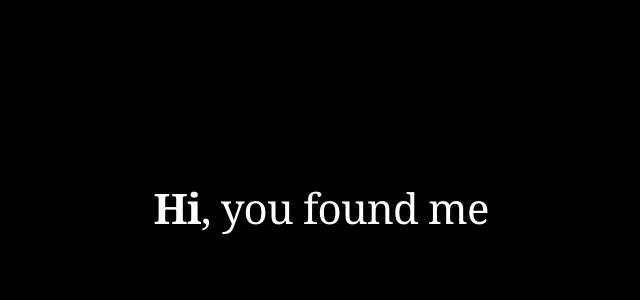
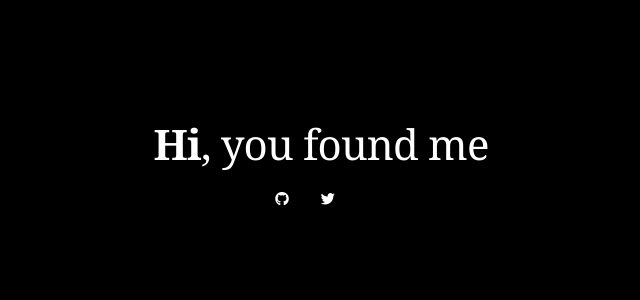
Before and after one commit to nugrahawahyu/Lilac, a Nuxt app: page / in a window 1280 px wide. Shown: the top 300 px of the page, without its empty margins (319-959 px from the left). Built offline with nearby package versions, Linux system fonts and the light colour scheme.

Commit message:
add social links

```diff
--- a/assets/css/main.css
+++ b/assets/css/main.css
@@ -1,6 +1,6 @@
 html, body
 {
-  background-color: #fff;
+  background-color: #000;
   color: #000;
   letter-spacing: 0.5px;
   font-family: "Source Sans Pro", Arial, sans-serif;
@@ -26,16 +26,6 @@ a, a:hover, a:focus, a:visited
   max-height: 289px;
 }
 
-main {
-  padding-top: 64px;
+.page-container {
+  min-height: 100vh;
 }
-
-@media only screen and (max-width: 768px) {
-  main {
-    margin-top: 56px;
-  }
-}
-
-.page-container {
-  /* min-height: 100vh; */
-}
--- a/layouts/default.vue
+++ b/layouts/default.vue
@@ -1,6 +1,6 @@
 <template>
   <div>
-    <v-header></v-header>
+    <!-- <v-header></v-header> -->
     <nuxt/>
     <!-- <my-footer/> -->
   </div>
--- a/partials/homepage/v1.vue
+++ b/partials/homepage/v1.vue
@@ -2,13 +2,19 @@
   <div class="page-container">
     <section class="dark-section">
       <div class="content content--full-height" style="padding: 0;">
-        <parallax img-src="images/banner.jpg" style="position: relative;">
-          <div style="position: absolute; background-color: rgba(255,255,255,0.5); top: 0; bottom: 0; left: 0; right: 0; z-index: 1;">
-            <div class="header-content content content--narrow">
-              <h1 class="title"><span style="font-weight: 800;">Hi</span>, you found me</h1>
-            </div>
+        <div class="header-content content content--narrow">
+          <h1 class="title"><span style="font-weight: 800;">Hi</span>, you found me</h1>
+          <div class="mdl-cell mdl-cell--12-col">
+            <ul class="social-collection social-collection">
+              <li>
+                <a target="_blank" href="https://github.com/nugrahawahyu"><i class="fab fa-github"></i></a>
+              </li>
+              <li>
+                <a target="_blank" href="https://twitter.com/wahyucnugraha"><i class="fab fa-twitter"></i></a>
+              </li>
+            </ul>
           </div>
-        </parallax>
+        </div>
       </div>
     </section>
     <!-- <section class="section">
@@ -80,10 +86,6 @@ h2 {
   }
 }
 
-.mystic-section {
-  background-color: #e6ecf0;
-}
-
 .dark-section {
   background-color: #000;
   color: #fff;
@@ -98,4 +100,17 @@ h2 {
     opacity: 0;
   }
 }
+
+.social-collection {
+  padding-left: 0;
+
+  li {
+    display: inline-block;
+    margin-right: 32px;
+
+    a {
+      color: #fff;
+    }
+  }
+}
 </style>
```
